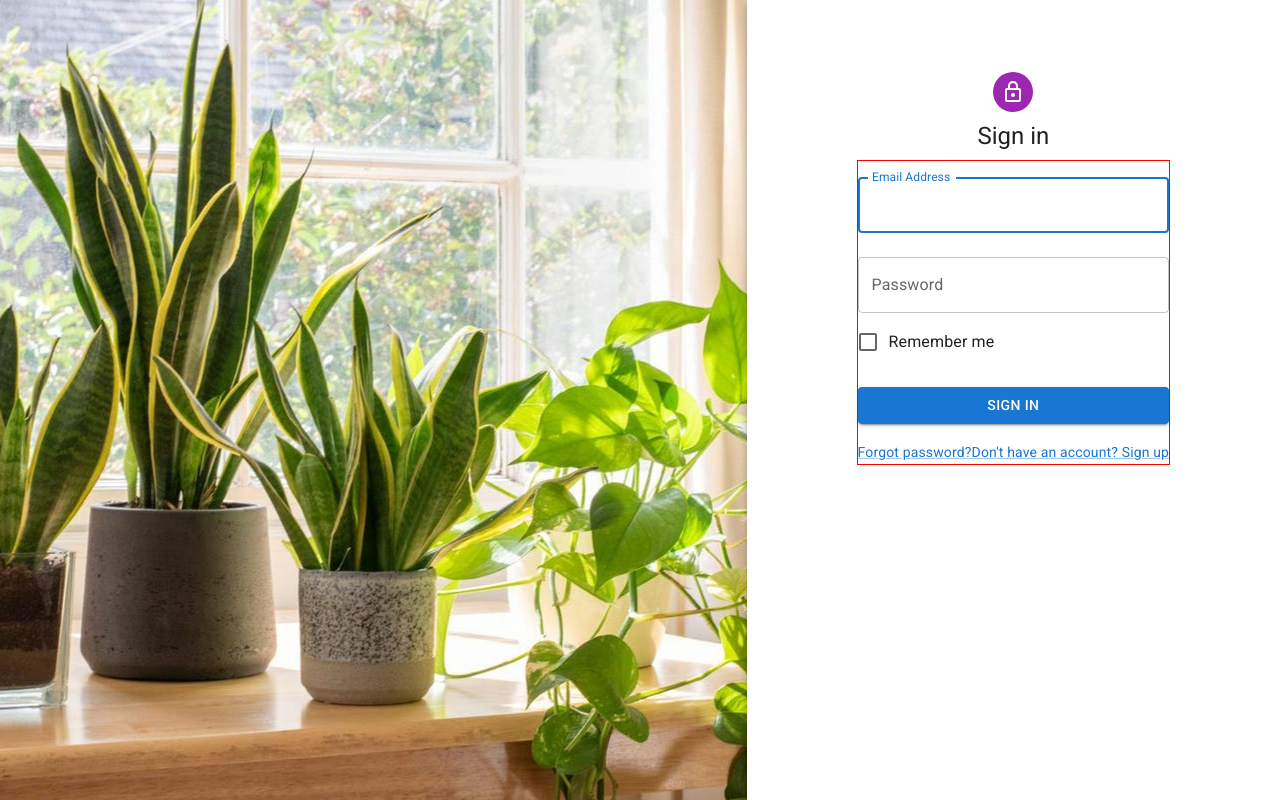
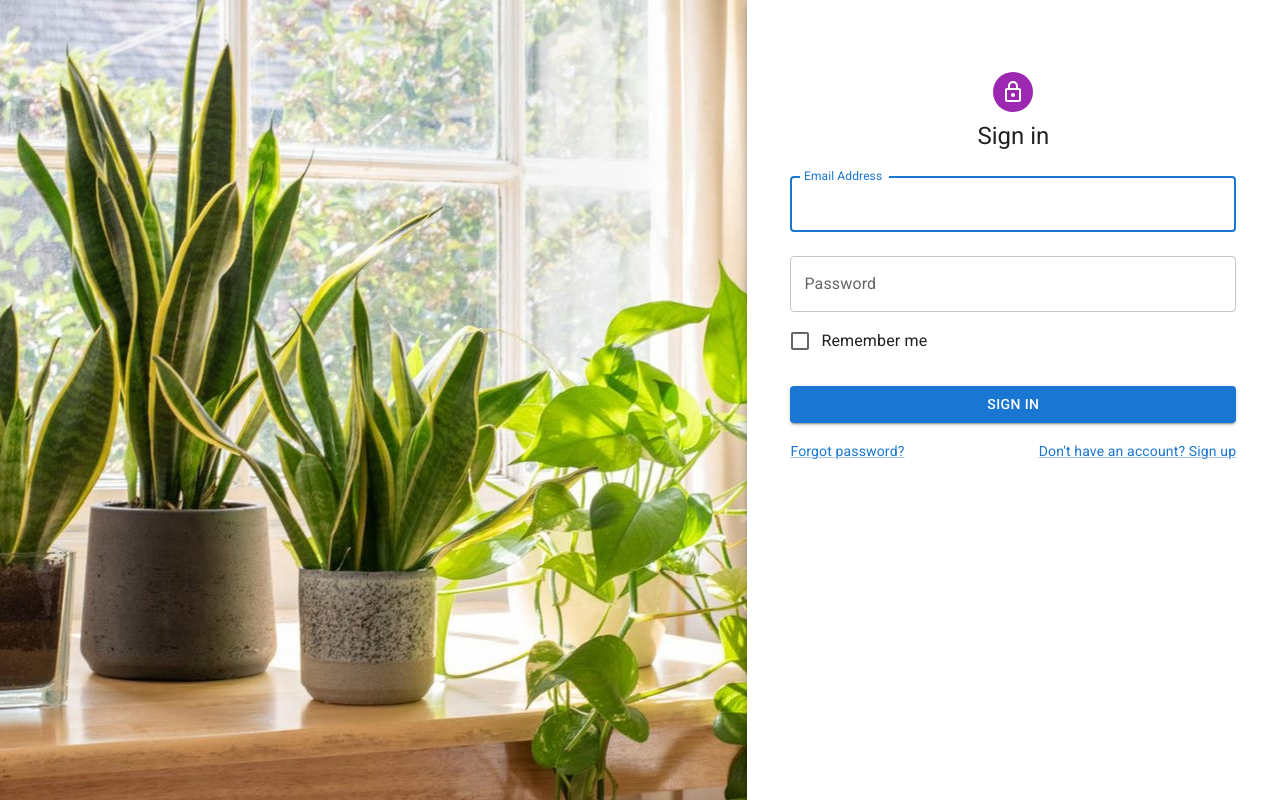
Before and after one commit to joshuascan/plants-need-water-too, a React (Create React App) app: page / in a window 1280 px wide. Built offline with nearby package versions, Linux system fonts and the light colour scheme.

Commit message:
finishes form validation for sign in

```diff
--- a/src/components/SignIn.js
+++ b/src/components/SignIn.js
@@ -1,4 +1,4 @@
-import React, { useState, useEffect } from "react";
+import React, { useEffect } from "react";
 import { useForm, Controller } from "react-hook-form";
 import { yupResolver } from "@hookform/resolvers/yup";
 import * as Yup from "yup";
@@ -91,7 +91,7 @@ export default function SignIn() {
             <Box
               component="form"
               onSubmit={handleSubmit(onSubmit)}
-              sx={{ mt: 1, border: "1px red solid" }}
+              sx={{ mt: 1, width: "95%" }}
             >
               <Controller
                 name="email"
```
